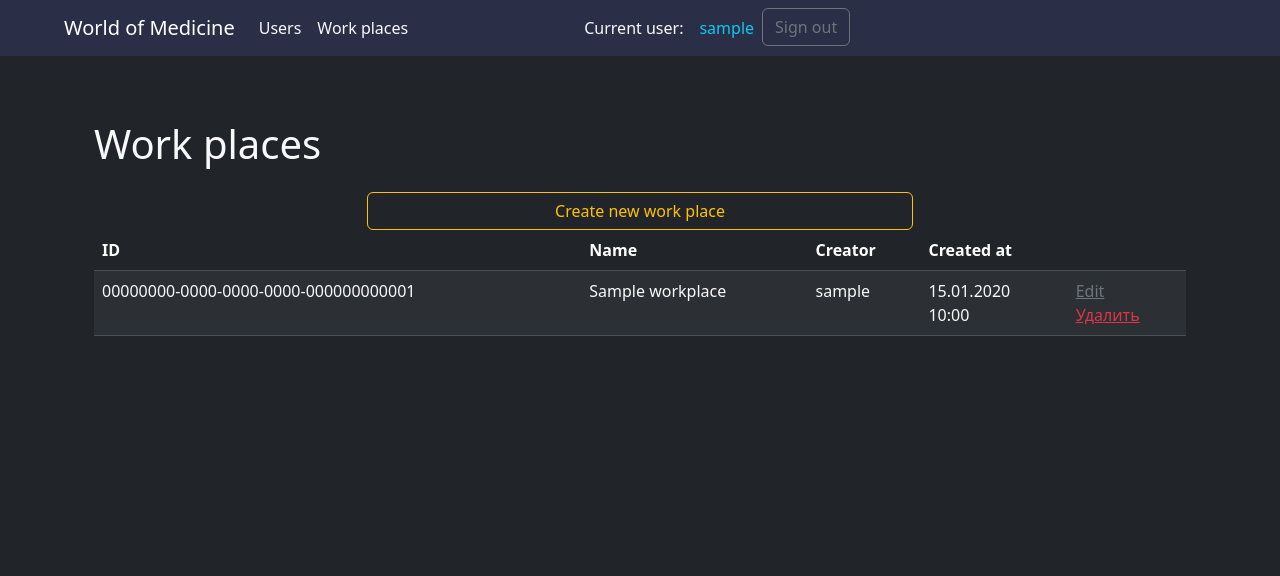
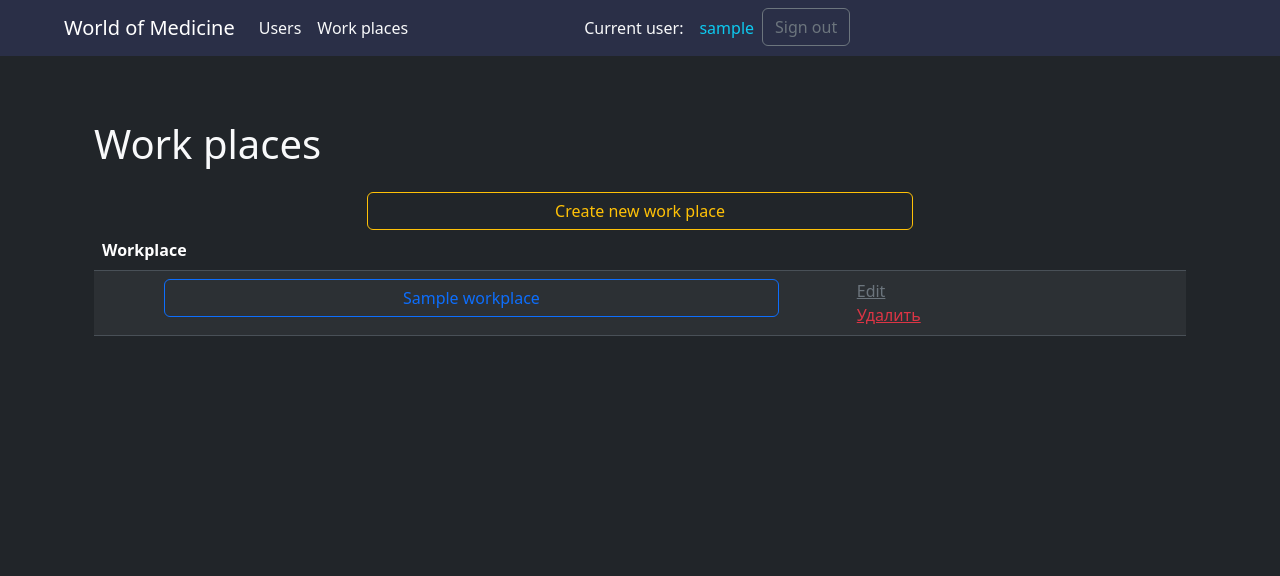
Before and after one commit to Spike2250/wom-portal-django, a Django app: page /workplaces/ in a window 1280 px wide. Shown: the top 576 px of the page. Run offline with Django 5.2, Linux system fonts and the light colour scheme; a user stored in the database is signed in; tables that the repository leaves empty hold one stand-in row (values such as "Sample post"); some libraries are stand-ins or nearby versions.

Commit message:
update workplaces.html

```diff
--- a/app/templates/workplaces/workplaces.html
+++ b/app/templates/workplaces/workplaces.html
@@ -19,20 +19,20 @@
         <table class="table table-striped">
             <thead>
                 <tr class="bg-dark text-light">
-                    <th>ID</th>
-                    <th>{% trans 'Name' %}</th>
-                    <th>{% trans 'Creator' %}</th>
-                    <th>{% trans 'Created at' %}</th>
+                    <th>{% trans 'Workplace' %}</th>
                     <th></th>
                 </tr>
             </thead>
+
             <tbody>
             {% for wp in workplaces %}
             <tr class="bg-dark">
-                <td class="text-light">{{ wp.id }}</td>
-                <td class="text-light">{{ wp.name }}</td>
-                <td class="text-light">{{ wp.creator }}</td>
-                <td class="text-light">{{ wp.created_at|date:"d.m.Y " }}<br>{{ wp.created_at|date:"H:i" }}</td>
+                <td class="text-light">
+                    <div class="d-grid gap-2 col-10 mx-auto">
+                        {% url 'workplace' wp.id as open_url %}
+                        {% bootstrap_button wp.name button_class="btn btn-outline-primary" href=open_url %}
+                    </div>
+                </td>
                 <td class="text-light">
                     <a class="link-secondary" href="{% url 'workplace_update' wp.id %}">{% trans 'Edit' %}</a>
                     <br>
```
